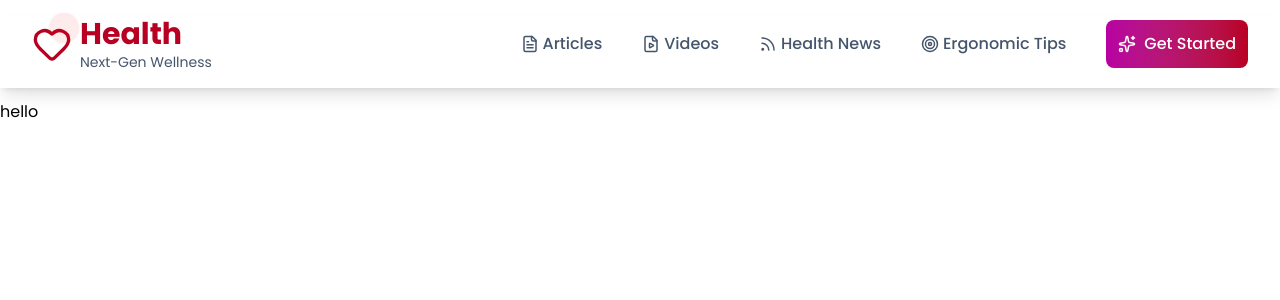
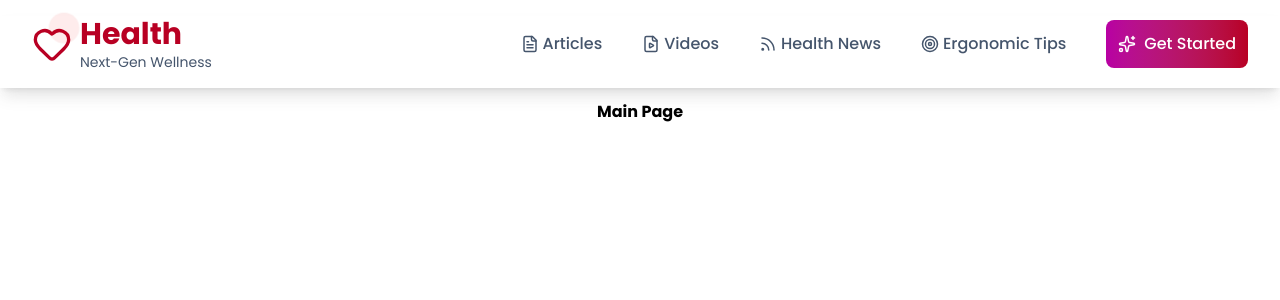
Before and after one commit to ParsaProg/Health, a Next.js app: page / in a window 1280 px wide. Shown: the top 300 px of the page. Built offline with nearby package versions, Linux system fonts and the light colour scheme.

Commit message:
fix the dimensions

```diff
--- a/src/app/layout.tsx
+++ b/src/app/layout.tsx
@@ -18,6 +18,7 @@ export default function RootLayout({
       <body>
         <FontHOCComponent>
           <Header />
+          <div className="mt-[100px]"></div>
           <ClientLayout>{children}</ClientLayout>
         </FontHOCComponent>
       </body>
--- a/src/app/page.tsx
+++ b/src/app/page.tsx
@@ -1,3 +1,3 @@
 export default function Home() {
-  return <div className="mt-[100px]">hello</div>;
+  return <div className="text-center font-bold">Main Page</div>;
 }
```
